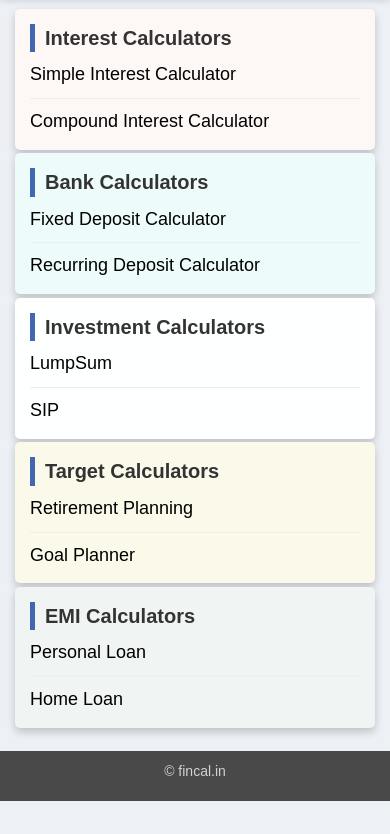
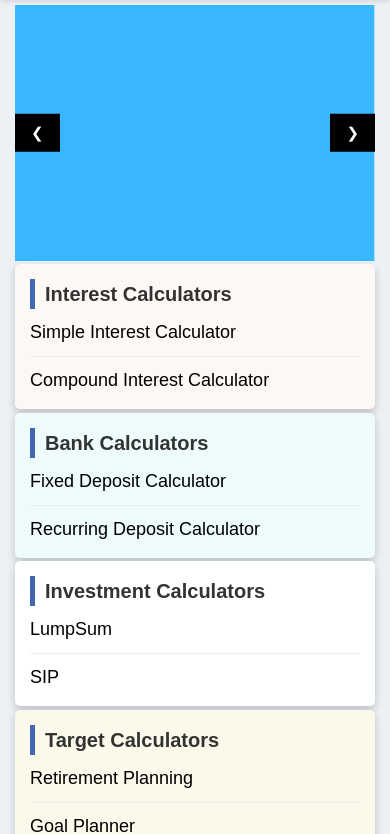
Before and after one commit to PrathapKReddy/fincal, a plain HTML site: page pages/home.html in a window 390 px wide. Shown: the part 60-894 px from the top of the page. Before the commit the page ends 861 px from the top, so only its background shows below. Drawn offline with nearby package versions, Linux system fonts and the light colour scheme.

Commit message:
Add files via upload

```diff
--- a/components/header.html
+++ b/components/header.html
@@ -36,7 +36,7 @@
    <a href="../pages/home.html"><i class="fa fa-home" style="font-size:24px;"></i>&nbsp;&nbsp;&nbsp;Home</a>
    <a href="../pages/contact.html"><i class="fa fa-envelope" style="font-size:20px;"></i>&nbsp;&nbsp;&nbsp;Contact</a>
 
-   <a onclick="shareMe()"><i class="fa fa-share-alt" style="font-size:20px;"></i>&nbsp;&nbsp;&nbsp;Share</a>
+   <a href="#" onclick="shareMe()"><i class="fa fa-share-alt" style="font-size:20px;"></i>&nbsp;&nbsp;&nbsp;Share</a>
 
    <a href="../pages/rateus.html"><i class="fa fa-star" style="font-size:20px;"></i>&nbsp;&nbsp;&nbsp;Rate Us</a>
 </div>
--- a/css/style.css
+++ b/css/style.css
@@ -105,8 +105,10 @@ body {
 	box-shadow: 0 4px 8px 0 rgba(0, 0, 0, 0.2);
 	height: 55px;
 }
+.slideShowContainer{display:none}
 
 @media only screen and (max-width: 767px) {
+   .slideShowContainer{display: inline-block;}
 	#menuIcon {
 		display: inline;
 		float: left;
--- a/pages/home.html
+++ b/pages/home.html
@@ -16,6 +16,8 @@
       <title>Fincal</title>
 
       <link rel="stylesheet" href="https://maxcdn.bootstrapcdn.com/bootstrap/3.3.7/css/bootstrap.min.css">
+      <link rel="stylesheet" href="https://www.w3schools.com/w3css/4/w3.css">
+
       <link rel="stylesheet" type="text/css" href="../css/style.css" />
 
       <link rel="manifest" href="../manifest.webmanifest"/>
@@ -24,6 +26,22 @@
    <body>
       <div w3-include-html="../components/header.html"></div>
       <div class="container-fluid" id="homeContainer">
+
+      <!-- Slide Show starts-->
+         <div class="w3-content w3-display-container slideShowContainer">
+           <img class="mySlides" src="../assets/img1.png" style="width:100%">
+           <img class="mySlides" src="../assets/img2.png" style="width:100%">
+           <img class="mySlides" src="../assets/img3.png" style="width:100%">
+           <img class="mySlides" src="../assets/img2.png" style="width:100%">
+
+           <button class="w3-button w3-black w3-display-left" onclick="plusDivs(-1)">&#10094;</button>
+           <button class="w3-button w3-black w3-display-right" onclick="plusDivs(1)">&#10095;</button>
+         </div><br>
+
+         <!-- Slide Show ends-->
+
+
+
          <div class="col-sm-3 outputCards1 homeColor1">
             <div class="cardHeading">Interest Calculators</div>
             <div><a href="../pages/simpleInterest.html">Simple Interest Calculator</a></div>
--- a/scripts/universal.js
+++ b/scripts/universal.js
@@ -181,3 +181,22 @@ function shareMe(){
        .catch((error) => console.log('Error sharing', error));
    }
 }
+
+//Code for Slide Show
+var slideIndex = 1;
+showDivs(slideIndex);
+
+function plusDivs(n) {
+  showDivs(slideIndex += n);
+}
+
+function showDivs(n) {
+  var i;
+  var x = document.getElementsByClassName("mySlides");
+  if (n > x.length) {slideIndex = 1}
+  if (n < 1) {slideIndex = x.length}
+  for (i = 0; i < x.length; i++) {
+    x[i].style.display = "none";
+  }
+  x[slideIndex-1].style.display = "block";
+}
```
Also changed, not shown: pages/rateus.html (+1 -1 lines), assets/img1.png (added), assets/img2.png (added), assets/img3.png (added).
